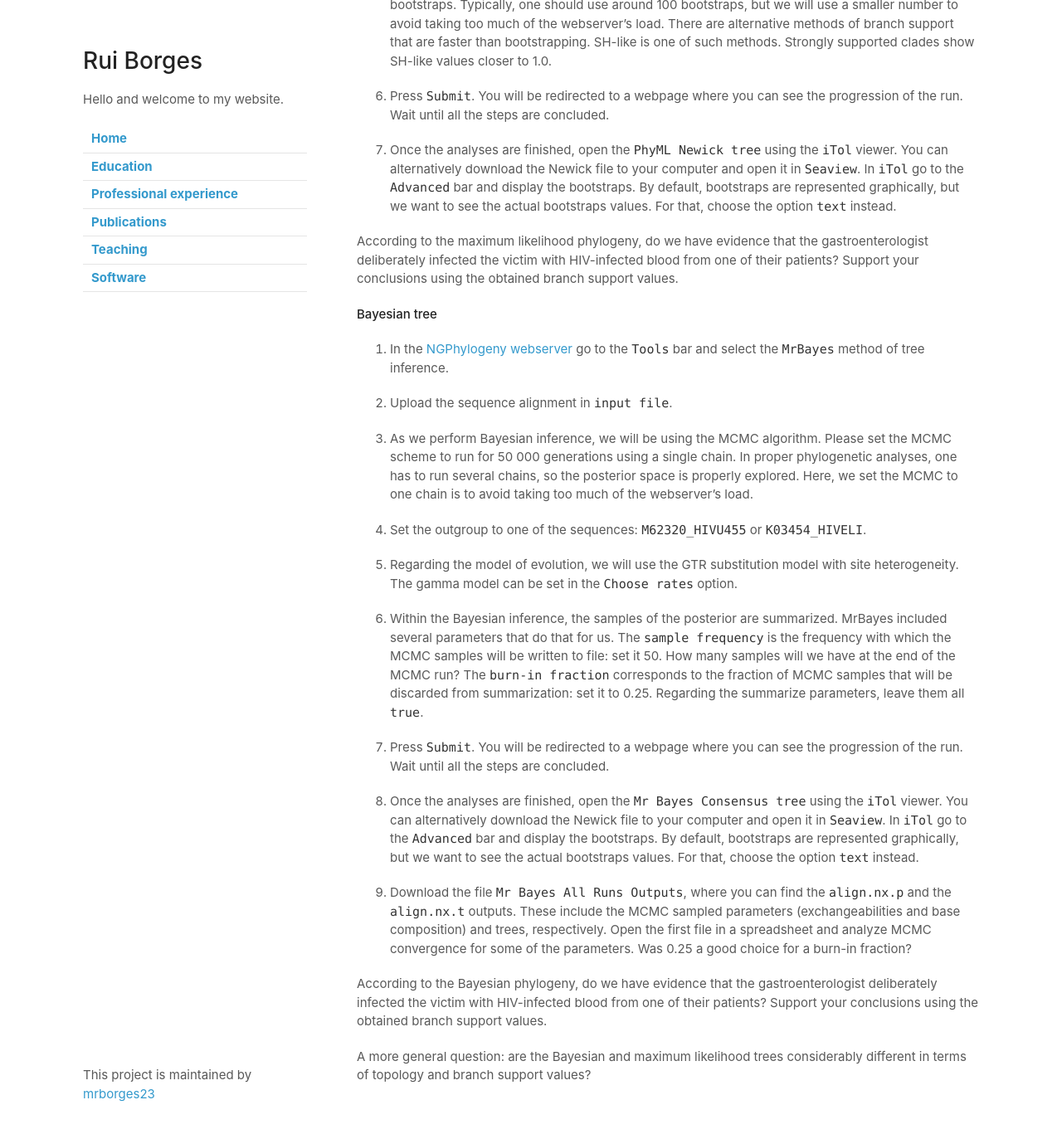
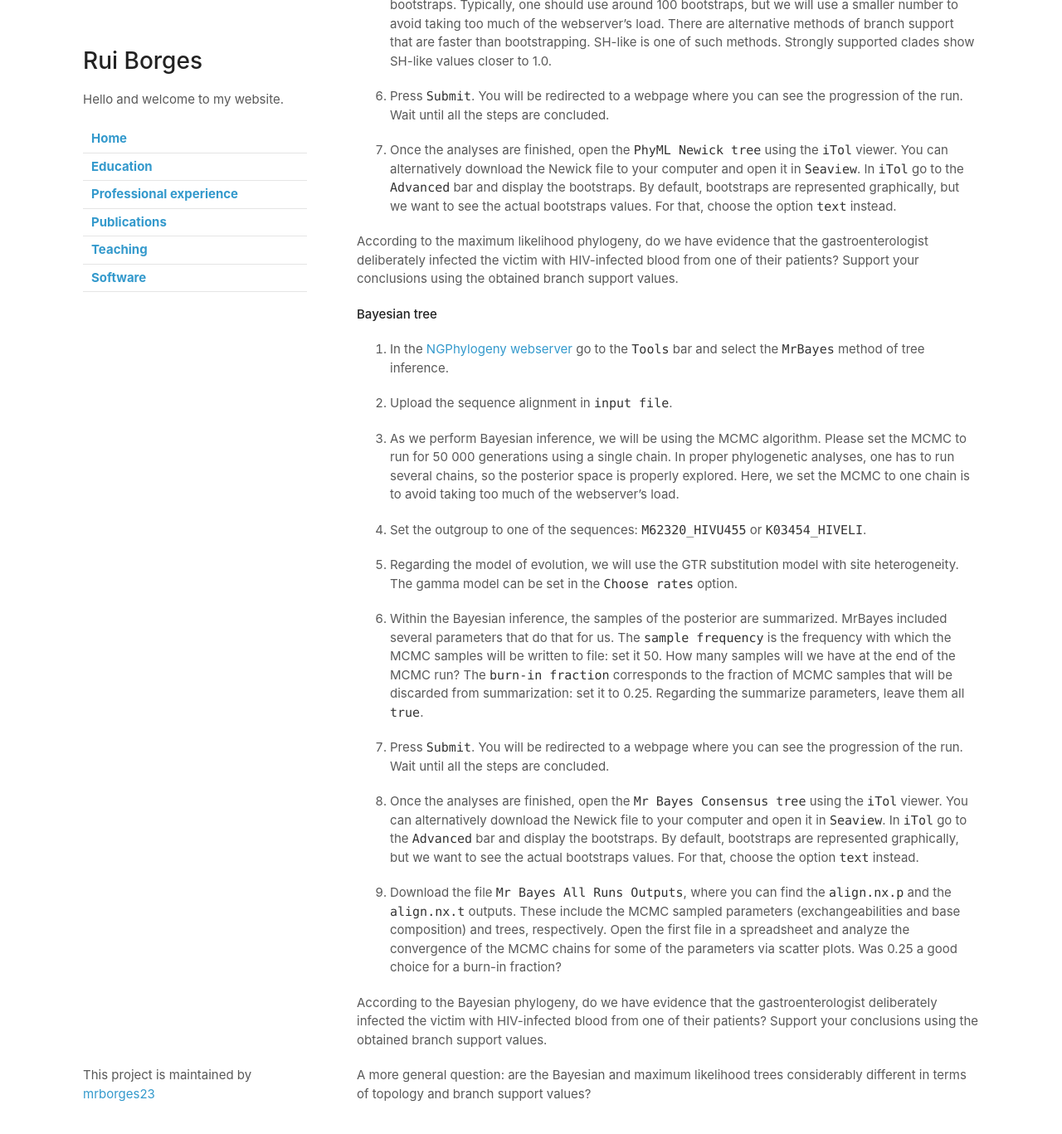
Before and after one commit to mrborges23/mypage.github.io, a Jekyll site: the page built from tutorial_2.md, in a window 1280 px wide and 1400 px high, scrolled down 1090 px. Shown: the top 1367 px of the window at 83% size. Built offline with Jekyll 4.4.1, drawn with Linux system fonts in a browser that asks for light colours; our own code applies the rules of GitHub Pages for plain Markdown files.

Commit message:
adding lecture 3

```diff
--- a/tutorial_2.md
+++ b/tutorial_2.md
@@ -39,7 +39,7 @@ According to the maximum likelihood phylogeny, do we have evidence that the gast
 
 2. Upload the sequence alignment in `input file`.
 
-3. As we perform Bayesian inference, we will be using the MCMC algorithm. Please set the MCMC scheme to run for 50 000 generations using a single chain. In proper phylogenetic analyses, one has to run several chains, so the posterior space is properly explored. Here, we set the MCMC to one chain is to avoid taking too much of the webserver's load.
+3. As we perform Bayesian inference, we will be using the MCMC algorithm. Please set the MCMC to run for 50 000 generations using a single chain. In proper phylogenetic analyses, one has to run several chains, so the posterior space is properly explored. Here, we set the MCMC to one chain is to avoid taking too much of the webserver's load.
 
 4. Set the outgroup to one of the sequences: `M62320_HIVU455` or `K03454_HIVELI`.
 
@@ -51,7 +51,7 @@ According to the maximum likelihood phylogeny, do we have evidence that the gast
 
 8. Once the analyses are finished, open the `Mr Bayes Consensus tree` using the `iTol` viewer. You can alternatively download the Newick file to your computer and open it in `Seaview`. In `iTol` go to the `Advanced` bar and display the bootstraps. By default, bootstraps are represented graphically, but we want to see the actual bootstraps values. For that, choose the option `text` instead.
 
-9. Download the file `Mr Bayes All Runs Outputs`, where you can find the `align.nx.p` and the `align.nx.t` outputs. These include the MCMC sampled parameters (exchangeabilities and base composition) and trees, respectively. Open the first file in a spreadsheet and analyze MCMC convergence for some of the parameters. Was 0.25 a good choice for a burn-in fraction?
+9. Download the file `Mr Bayes All Runs Outputs`, where you can find the `align.nx.p` and the `align.nx.t` outputs. These include the MCMC sampled parameters (exchangeabilities and base composition) and trees, respectively. Open the first file in a spreadsheet and analyze the convergence of the MCMC chains for some of the parameters via scatter plots. Was 0.25 a good choice for a burn-in fraction?
 
 According to the Bayesian phylogeny, do we have evidence that the gastroenterologist deliberately infected the victim with HIV-infected blood from one of their patients? Support your conclusions using the obtained branch support values.
 
```
Also changed, not shown: index.md (+9 -10 lines).
